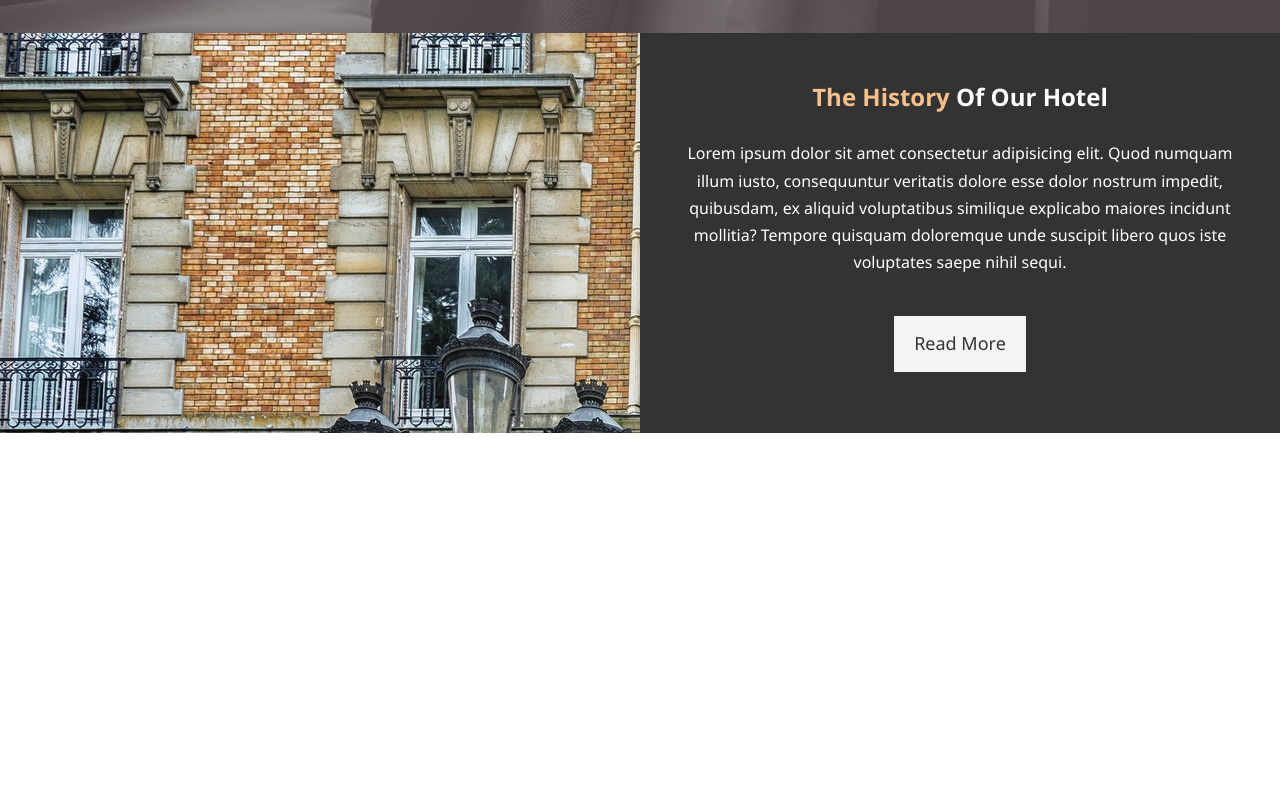
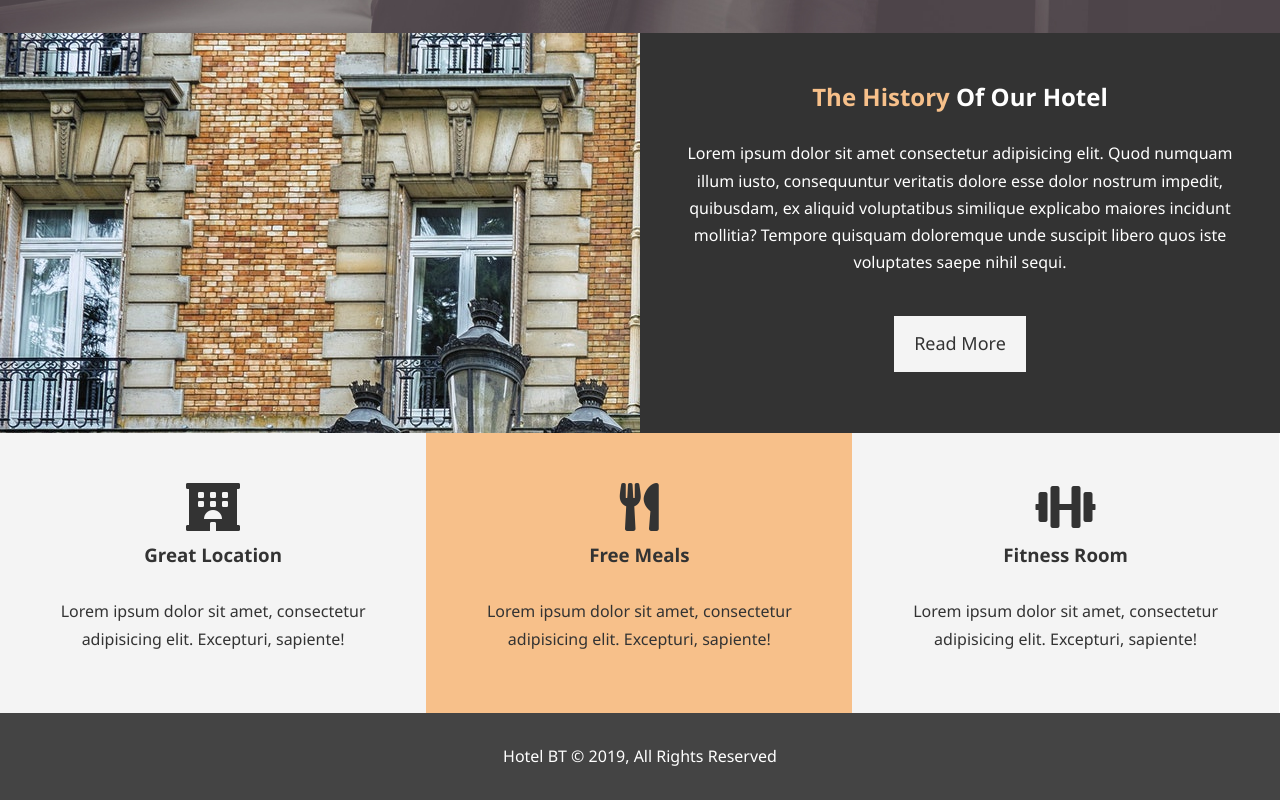
Before and after one commit to vince2020/html-css-website, a plain HTML site: page index.html in a window 1280 px wide. Shown: the part 634-1434 px from the top of the page. Before the commit the page ends 1067 px from the top, so only its background shows below. Drawn offline with Linux system fonts and the light colour scheme.

Commit message:
Features & Footer.

```diff
--- a/css/style.css
+++ b/css/style.css
@@ -52,8 +52,12 @@
 }
 
 .bg-primary {
-    background: #333333;
-    color: #f7c08a;
+    background: #f7c08a;
+    color: #333333;
+}
+
+.clr {
+    clear: both;
 }
 
 /* Main Styling */
@@ -158,3 +162,23 @@ p {
 #home-info .info-content p {
     padding-bottom: 30px;
 }
+
+/* Features */
+.box {
+    float: left;
+    width: 33.3%;
+    padding: 50px;
+    text-align: center;
+}
+
+.box i {
+    margin-bottom: 10px;
+}
+
+/* Footer */
+#main-footer {
+    text-align: center;
+    background: #444444;
+    color: #ffffff;
+    padding: 20px;
+}
--- a/index.html
+++ b/index.html
@@ -6,6 +6,7 @@
     <meta http-equiv="X-UA-Compatible" content="ie=edge">
     <meta name="description" content="Welcome to the most extraodinary hotel in California.">
     <meta name="keywords" content="hotel,california hotel,san francisco hotel">
+    <link rel="stylesheet" href="https://use.fontawesome.com/releases/v5.6.1/css/all.css" integrity="sha384-gfdkjb5BdAXd+lj+gudLWI+BXq4IuLW5IT+brZEZsLFm++aCMlF1V92rMkPaX4PP" crossorigin="anonymous">
     <link rel="stylesheet" href="css/style.css">
     <title>Hotel BT | Welcome</title>
 </head>
@@ -42,5 +43,29 @@
         <a href="about.html" class="btn btn-light">Read More</a>
         </div>
     </section>
+
+    <section id="features">
+        <div class="box bg-light">
+            <i class="fas fa-hotel fa-3x"></i>
+            <h3>Great Location</h3>
+            <p>Lorem ipsum dolor sit amet, consectetur adipisicing elit. Excepturi, sapiente!</p>
+        </div>
+        <div class="box bg-primary">
+            <i class="fas fa-utensils fa-3x"></i>
+            <h3>Free Meals</h3>
+            <p>Lorem ipsum dolor sit amet, consectetur adipisicing elit. Excepturi, sapiente!</p>
+        </div>
+        <div class="box bg-light">
+            <i class="fas fa-dumbbell fa-3x"></i>
+            <h3>Fitness Room</h3>
+            <p>Lorem ipsum dolor sit amet, consectetur adipisicing elit. Excepturi, sapiente!</p>
+        </div>
+    </section>
+
+    <div class="clr"></div>
+
+    <footer id="main-footer">
+        <p>Hotel BT &copy; 2019, All Rights Reserved </p>
+    </footer>
 </body>
 </html>
```
